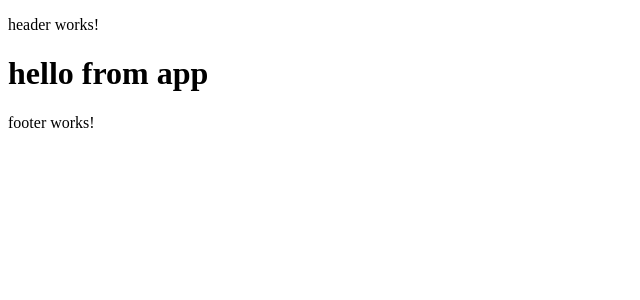
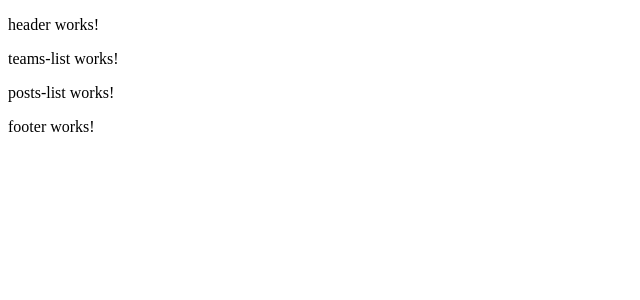
Before and after one commit to svetlioblu/AngularJs, an Angular app in the folder Forum/: page / in a window 1280 px wide. Shown: the top 300 px of the page, without its empty margins (0-640 px from the left). Built offline with nearby package versions, Linux system fonts and the light colour scheme.

Commit message:
create service api

```diff
--- a/Forum/src/app/app.component.html
+++ b/Forum/src/app/app.component.html
@@ -1,3 +1,3 @@
-<app-header/>
-<h1>hello from app</h1>
-<app-footer/>
+<app-header />
+<app-main />
+<app-footer />
--- a/Forum/src/app/main/main.component.html
+++ b/Forum/src/app/main/main.component.html
@@ -1 +1,4 @@
-<p>main works!</p>
+<div>
+    <app-teams-list/>
+    <app-posts-list />
+</div>
```
Also changed, not shown: Forum/src/app/api.service.ts (added, +9 -0 lines), 1 other file (tests, documents, lock files or other folders).
